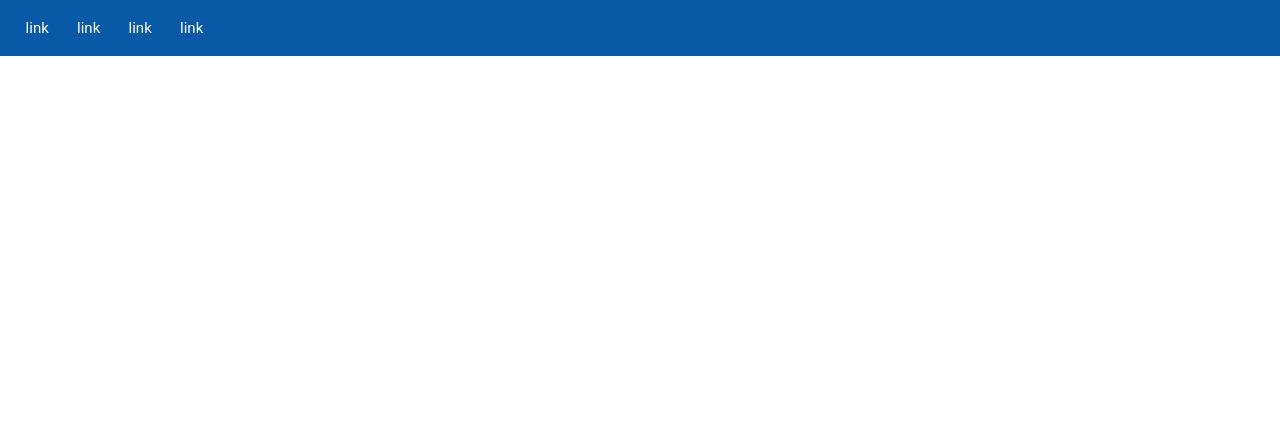
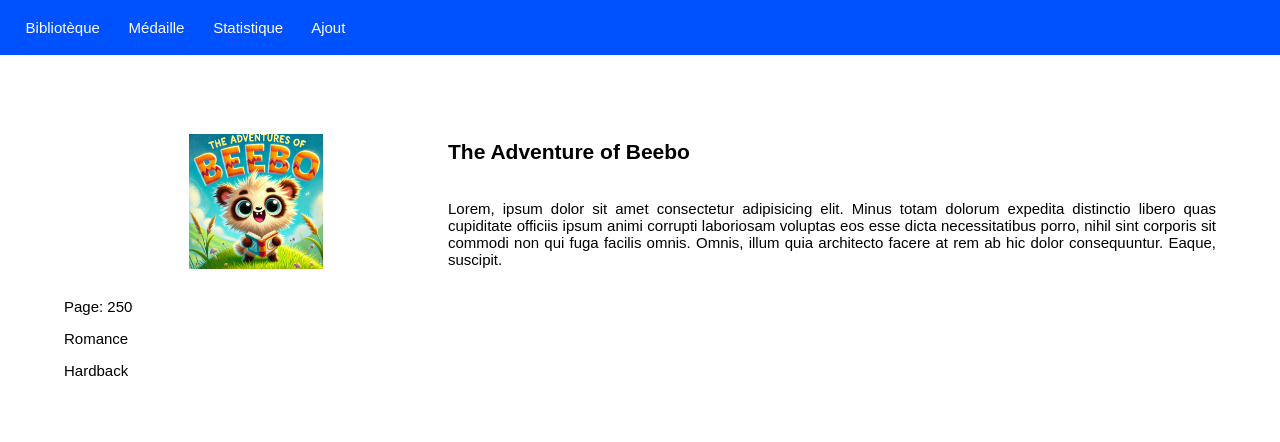
Before and after one commit to Kevinwg02/BeeboWorld, a PHP site: page / in a window 1280 px wide. Shown: the top 442 px of the page. Run offline with PHP 8.4, Linux system fonts and the light colour scheme; some web fonts are replaced.

Commit message:
grid design

```diff
--- /dev/null
+++ b/assets/fonts/bebas.css
@@ -0,0 +1,18 @@
+/* latin-ext */
+@font-face {
+  font-family: 'Bebas Neue';
+  font-style: normal;
+  font-weight: 400;
+  font-display: swap;
+  src: url(https://fonts.gstatic.com/s/bebasneue/v9/JTUSjIg69CK48gW7PXoo9Wdhyzbi.woff2) format('woff2');
+  unicode-range: U+0100-024F, U+0259, U+1E00-1EFF, U+2020, U+20A0-20AB, U+20AD-20CF, U+2113, U+2C60-2C7F, U+A720-A7FF;
+}
+/* latin */
+@font-face {
+  font-family: 'Bebas Neue';
+  font-style: normal;
+  font-weight: 400;
+  font-display: swap;
+  src: url(https://fonts.gstatic.com/s/bebasneue/v9/JTUSjIg69CK48gW7PXoo9Wlhyw.woff2) format('woff2');
+  unicode-range: U+0000-00FF, U+0131, U+0152-0153, U+02BB-02BC, U+02C6, U+02DA, U+02DC, U+2000-206F, U+2074, U+20AC, U+2122, U+2191, U+2193, U+2212, U+2215, U+FEFF, U+FFFD;
+}
--- /dev/null
+++ b/assets/fonts/oswald.css
@@ -0,0 +1,27 @@
+/* devanagari */
+@font-face {
+    font-family: 'Poppins';
+    font-style: normal;
+    font-weight: 200;
+    font-display: swap;
+    src: url(https://fonts.gstatic.com/s/poppins/v19/pxiByp8kv8JHgFVrLFj_Z11lFc-K.woff2) format('woff2');
+    unicode-range: U+0900-097F, U+1CD0-1CF6, U+1CF8-1CF9, U+200C-200D, U+20A8, U+20B9, U+25CC, U+A830-A839, U+A8E0-A8FB;
+  }
+  /* latin-ext */
+  @font-face {
+    font-family: 'Poppins';
+    font-style: normal;
+    font-weight: 200;
+    font-display: swap;
+    src: url(https://fonts.gstatic.com/s/poppins/v19/pxiByp8kv8JHgFVrLFj_Z1JlFc-K.woff2) format('woff2');
+    unicode-range: U+0100-024F, U+0259, U+1E00-1EFF, U+2020, U+20A0-20AB, U+20AD-20CF, U+2113, U+2C60-2C7F, U+A720-A7FF;
+  }
+  /* latin */
+  @font-face {
+    font-family: 'Poppins';
+    font-style: normal;
+    font-weight: 200;
+    font-display: swap;
+    src: url(https://fonts.gstatic.com/s/poppins/v19/pxiByp8kv8JHgFVrLFj_Z1xlFQ.woff2) format('woff2');
+    unicode-range: U+0000-00FF, U+0131, U+0152-0153, U+02BB-02BC, U+02C6, U+02DA, U+02DC, U+2000-206F, U+2074, U+20AC, U+2122, U+2191, U+2193, U+2212, U+2215, U+FEFF, U+FFFD;
+  }
--- /dev/null
+++ b/assets/fonts/roboto.css
@@ -0,0 +1,126 @@
+/* cyrillic-ext */
+@font-face {
+    font-family: 'Roboto';
+    font-style: normal;
+    font-weight: 100;
+    font-display: swap;
+    src: url(https://fonts.gstatic.com/s/roboto/v29/KFOkCnqEu92Fr1MmgVxFIzIFKw.woff2) format('woff2');
+    unicode-range: U+0460-052F, U+1C80-1C88, U+20B4, U+2DE0-2DFF, U+A640-A69F, U+FE2E-FE2F;
+  }
+  /* cyrillic */
+  @font-face {
+    font-family: 'Roboto';
+    font-style: normal;
+    font-weight: 100;
+    font-display: swap;
+    src: url(https://fonts.gstatic.com/s/roboto/v29/KFOkCnqEu92Fr1MmgVxMIzIFKw.woff2) format('woff2');
+    unicode-range: U+0400-045F, U+0490-0491, U+04B0-04B1, U+2116;
+  }
+  /* greek-ext */
+  @font-face {
+    font-family: 'Roboto';
+    font-style: normal;
+    font-weight: 100;
+    font-display: swap;
+    src: url(https://fonts.gstatic.com/s/roboto/v29/KFOkCnqEu92Fr1MmgVxEIzIFKw.woff2) format('woff2');
+    unicode-range: U+1F00-1FFF;
+  }
+  /* greek */
+  @font-face {
+    font-family: 'Roboto';
+    font-style: normal;
+    font-weight: 100;
+    font-display: swap;
+    src: url(https://fonts.gstatic.com/s/roboto/v29/KFOkCnqEu92Fr1MmgVxLIzIFKw.woff2) format('woff2');
+    unicode-range: U+0370-03FF;
+  }
+  /* vietnamese */
+  @font-face {
+    font-family: 'Roboto';
+    font-style: normal;
+    font-weight: 100;
+    font-display: swap;
+    src: url(https://fonts.gstatic.com/s/roboto/v29/KFOkCnqEu92Fr1MmgVxHIzIFKw.woff2) format('woff2');
+    unicode-range: U+0102-0103, U+0110-0111, U+0128-0129, U+0168-0169, U+01A0-01A1, U+01AF-01B0, U+1EA0-1EF9, U+20AB;
+  }
+  /* latin-ext */
+  @font-face {
+    font-family: 'Roboto';
+    font-style: normal;
+    font-weight: 100;
+    font-display: swap;
+    src: url(https://fonts.gstatic.com/s/roboto/v29/KFOkCnqEu92Fr1MmgVxGIzIFKw.woff2) format('woff2');
+    unicode-range: U+0100-024F, U+0259, U+1E00-1EFF, U+2020, U+20A0-20AB, U+20AD-20CF, U+2113, U+2C60-2C7F, U+A720-A7FF;
+  }
+  /* latin */
+  @font-face {
+    font-family: 'Roboto';
+    font-style: normal;
+    font-weight: 100;
+    font-display: swap;
+    src: url(https://fonts.gstatic.com/s/roboto/v29/KFOkCnqEu92Fr1MmgVxIIzI.woff2) format('woff2');
+    unicode-range: U+0000-00FF, U+0131, U+0152-0153, U+02BB-02BC, U+02C6, U+02DA, U+02DC, U+2000-206F, U+2074, U+20AC, U+2122, U+2191, U+2193, U+2212, U+2215, U+FEFF, U+FFFD;
+  }
+  /* cyrillic-ext */
+  @font-face {
+    font-family: 'Roboto';
+    font-style: normal;
+    font-weight: 300;
+    font-display: swap;
+    src: url(https://fonts.gstatic.com/s/roboto/v29/KFOlCnqEu92Fr1MmSU5fCRc4EsA.woff2) format('woff2');
+    unicode-range: U+0460-052F, U+1C80-1C88, U+20B4, U+2DE0-2DFF, U+A640-A69F, U+FE2E-FE2F;
+  }
+  /* cyrillic */
+  @font-face {
+    font-family: 'Roboto';
+    font-style: normal;
+    font-weight: 300;
+    font-display: swap;
+    src: url(https://fonts.gstatic.com/s/roboto/v29/KFOlCnqEu92Fr1MmSU5fABc4EsA.woff2) format('woff2');
+    unicode-range: U+0400-045F, U+0490-0491, U+04B0-04B1, U+2116;
+  }
+  /* greek-ext */
+  @font-face {
+    font-family: 'Roboto';
+    font-style: normal;
+    font-weight: 300;
+    font-display: swap;
+    src: url(https://fonts.gstatic.com/s/roboto/v29/KFOlCnqEu92Fr1MmSU5fCBc4EsA.woff2) format('woff2');
+    unicode-range: U+1F00-1FFF;
+  }
+  /* greek */
+  @font-face {
+    font-family: 'Roboto';
+    font-style: normal;
+    font-weight: 300;
+    font-display: swap;
+    src: url(https://fonts.gstatic.com/s/roboto/v29/KFOlCnqEu92Fr1MmSU5fBxc4EsA.woff2) format('woff2');
+    unicode-range: U+0370-03FF;
+  }
+  /* vietnamese */
+  @font-face {
+    font-family: 'Roboto';
+    font-style: normal;
+    font-weight: 300;
+    font-display: swap;
+    src: url(https://fonts.gstatic.com/s/roboto/v29/KFOlCnqEu92Fr1MmSU5fCxc4EsA.woff2) format('woff2');
+    unicode-range: U+0102-0103, U+0110-0111, U+0128-0129, U+0168-0169, U+01A0-01A1, U+01AF-01B0, U+1EA0-1EF9, U+20AB;
+  }
+  /* latin-ext */
+  @font-face {
+    font-family: 'Roboto';
+    font-style: normal;
+    font-weight: 300;
+    font-display: swap;
+    src: url(https://fonts.gstatic.com/s/roboto/v29/KFOlCnqEu92Fr1MmSU5fChc4EsA.woff2) format('woff2');
+    unicode-range: U+0100-024F, U+0259, U+1E00-1EFF, U+2020, U+20A0-20AB, U+20AD-20CF, U+2113, U+2C60-2C7F, U+A720-A7FF;
+  }
+  /* latin */
+  @font-face {
+    font-family: 'Roboto';
+    font-style: normal;
+    font-weight: 300;
+    font-display: swap;
+    src: url(https://fonts.gstatic.com/s/roboto/v29/KFOlCnqEu92Fr1MmSU5fBBc4.woff2) format('woff2');
+    unicode-range: U+0000-00FF, U+0131, U+0152-0153, U+02BB-02BC, U+02C6, U+02DA, U+02DC, U+2000-206F, U+2074, U+20AC, U+2122, U+2191, U+2193, U+2212, U+2215, U+FEFF, U+FFFD;
+  }
--- /dev/null
+++ b/css/bookcard.css
@@ -0,0 +1,27 @@
+.booksection {
+    margin: 5%;
+}
+
+.couverture {
+    width: 35%;
+    display: inline;
+    grid-row: span 2;
+    margin-left: auto;
+    margin-right: auto;
+}
+
+.bookgrid {
+    display: grid;
+    grid-template-columns: repeat(3, 1fr);
+    align-items: center;
+    text-align: justify;
+}
+
+.titlebook {
+    grid-column: 2;
+}
+
+.bookdescription {
+
+    grid-column: span 2;
+}
--- a/css/themes.css
+++ b/css/themes.css
@@ -4,7 +4,7 @@
 
     --background-color: rgb(255, 255, 255);
     --first-color: rgb(255, 255, 255);
-    --main-color: rgb(8, 90, 166);
+    --main-color: #0051ff;
 
 }
 
--- a/index.html
+++ b/index.html
@@ -1,22 +1,48 @@
 <!DOCTYPE html>
-<html lang="en">
+<html lang="fr">
+
 <head>
   <meta charset="UTF-8">
   <meta name="viewport" content="width=device-width, initial-scale=1.0">
   <title>BebboWorld</title>
 
+  <link rel="shortcut icon" type="image/jpg" href="assets/images/favicon.ico" />
+
+  <!-- fonts -->
+  <link rel="stylesheet" href="assets/fonts/bebas.css" />
+  <link rel="stylesheet" href="assets/fonts/oswald.css" />
+  <link rel="stylesheet" href="assets/fonts/roboto.css" />
+
+
   <link rel="stylesheet" href="css/themes.css">
   <link rel="stylesheet" href="css/menu.css">
+  <link rel="stylesheet" href="css/bookcard.css">
 </head>
+
 <body>
   <section class="menu">
     <div id="menuid">
-          <a href="#">link</a>
-          <a href="#">link</a>
-          <a href="#">link</a>
-          <a href="#">link</a>
+      <a href="#">Bibliotèque</a>
+      <a href="#">Médaille</a>
+      <a href="#">Statistique</a>
+      <a href="#">Ajout</a>
     </div>
   </section>
+  <section class="booksection">
+    <div class="book">
+      <div class="bookgrid">
+        <img class="couverture" src="assets/images/couvertures/TheAdventureOfBeebo.jpg" alt="" srcset="">
+        <h3 class="titlebook">The Adventure of Beebo</h3>
+        <p class="bookdescription">Lorem, ipsum dolor sit amet consectetur adipisicing elit. Minus totam dolorum
+          expedita distinctio libero quas cupiditate officiis ipsum animi corrupti laboriosam voluptas eos esse dicta
+          necessitatibus porro, nihil sint corporis sit commodi non qui fuga facilis omnis. Omnis, illum quia architecto
+          facere at rem ab hic dolor consequuntur. Eaque, suscipit.</p>
+      </div>
+      <p class="nbpages">Page: 250</p>
+      <p class="booktype">Romance</p>
+      <p class="bookgenre">Hardback</p>
+    </div>
+  </section>
+</body>
 
-</body>
 </html>
```
Lines whose indentation alone changed are shown as unchanged.
